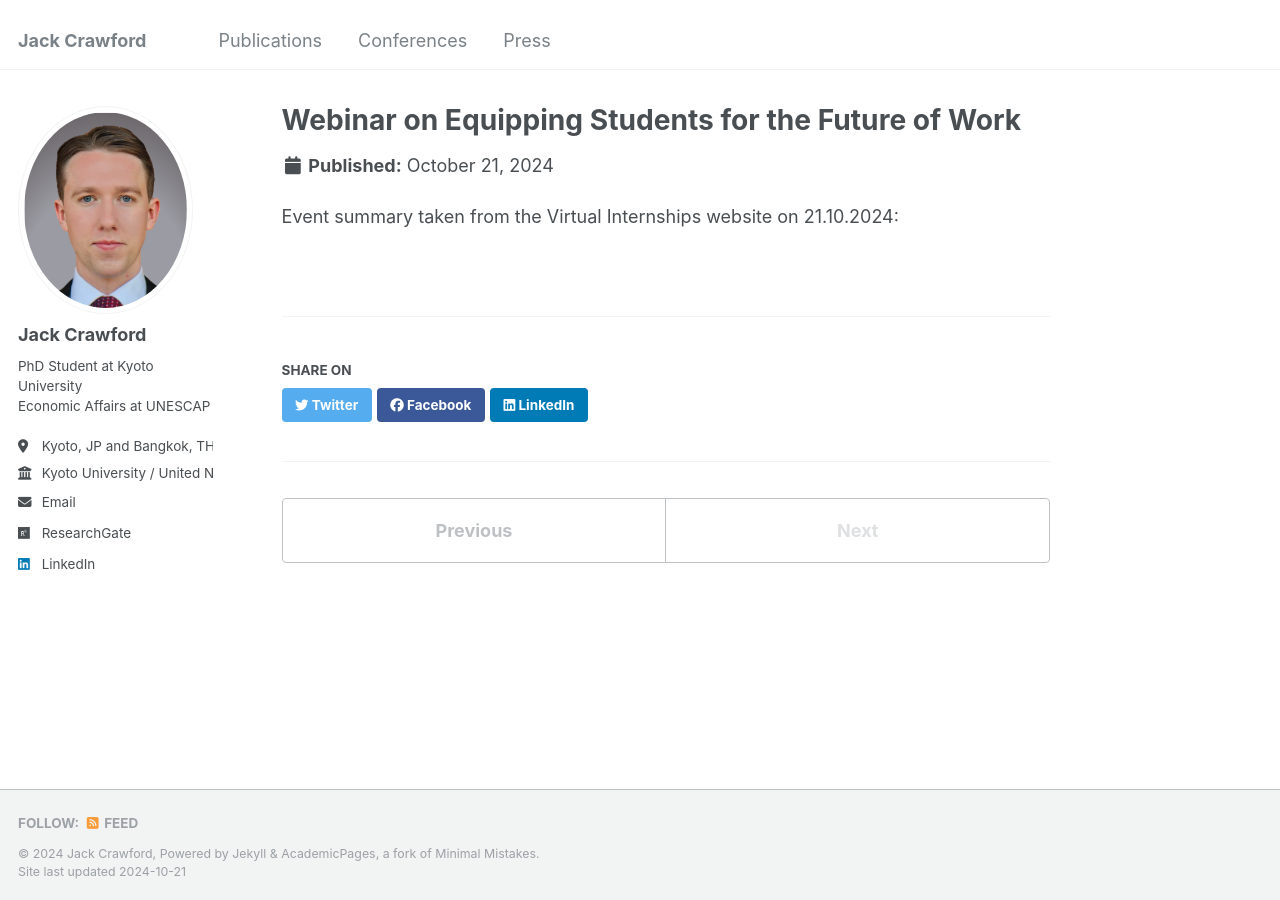
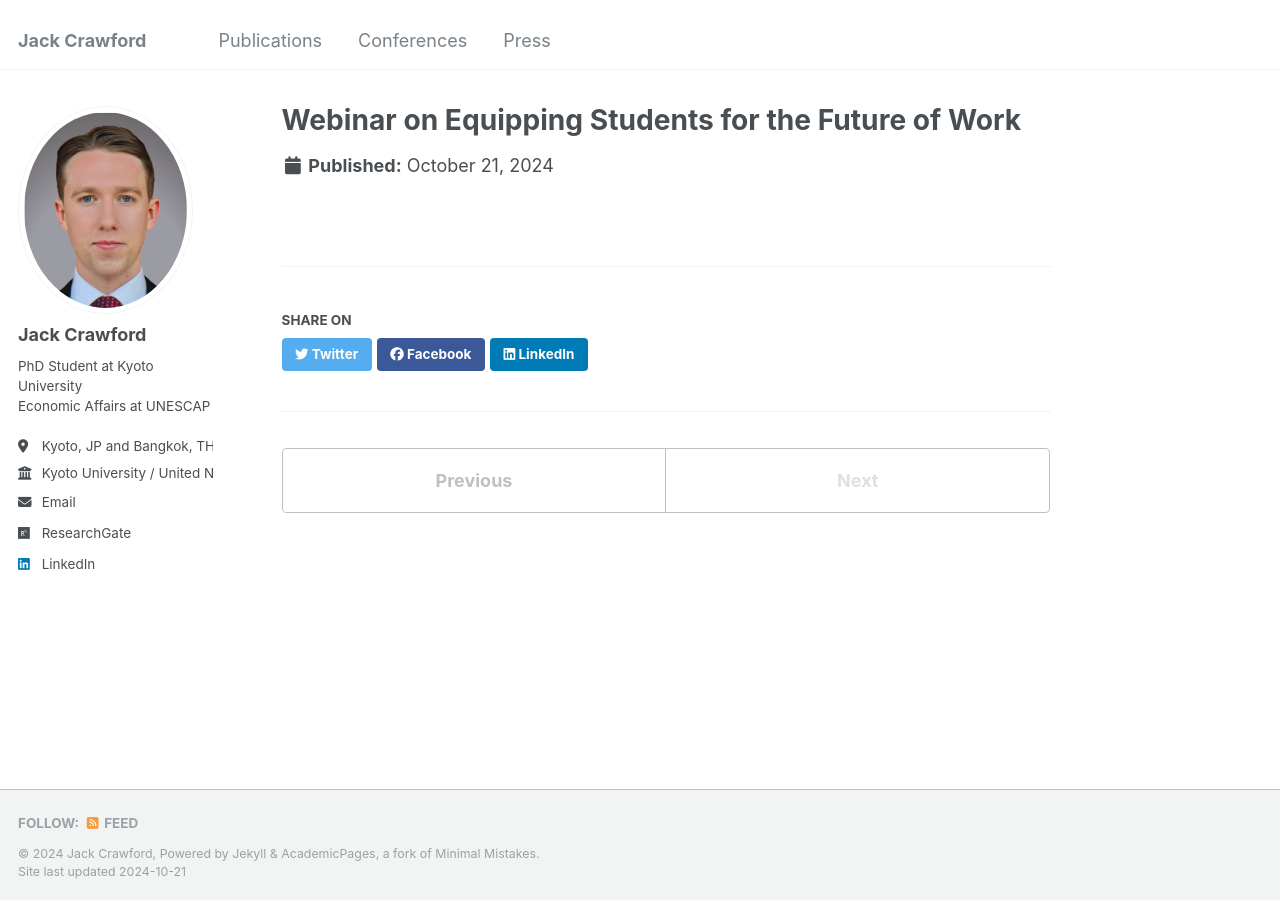
Before and after one commit to jackgcrawford/jackcrawford, a Jekyll site: the page built from _portfolio/portfolio-4.md, in a window 1280 px wide. Built offline with Jekyll 4.4.1, drawn with Linux system fonts in a browser that asks for light colours.

Commit message:
Update portfolio-4.md

```diff
--- a/_portfolio/portfolio-4.md
+++ b/_portfolio/portfolio-4.md
@@ -3,5 +3,3 @@ title: "Webinar on Equipping Students for the Future of Work"
 excerpt: "Live Webinar by Virtual Internships <br/><img src='/images/press1.png'>"
 collection: portfolio
 ---
-
-Event summary taken from the Virtual Internships website on 21.10.2024:
```
